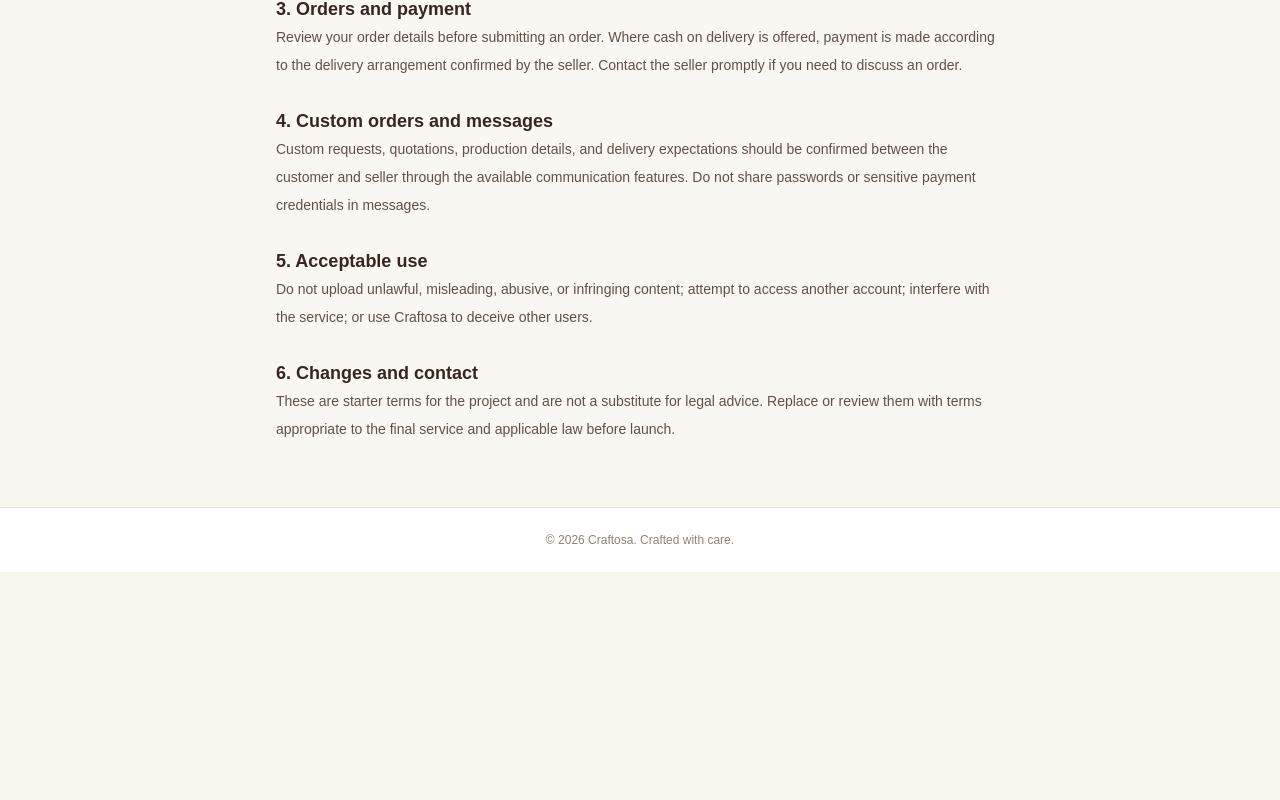
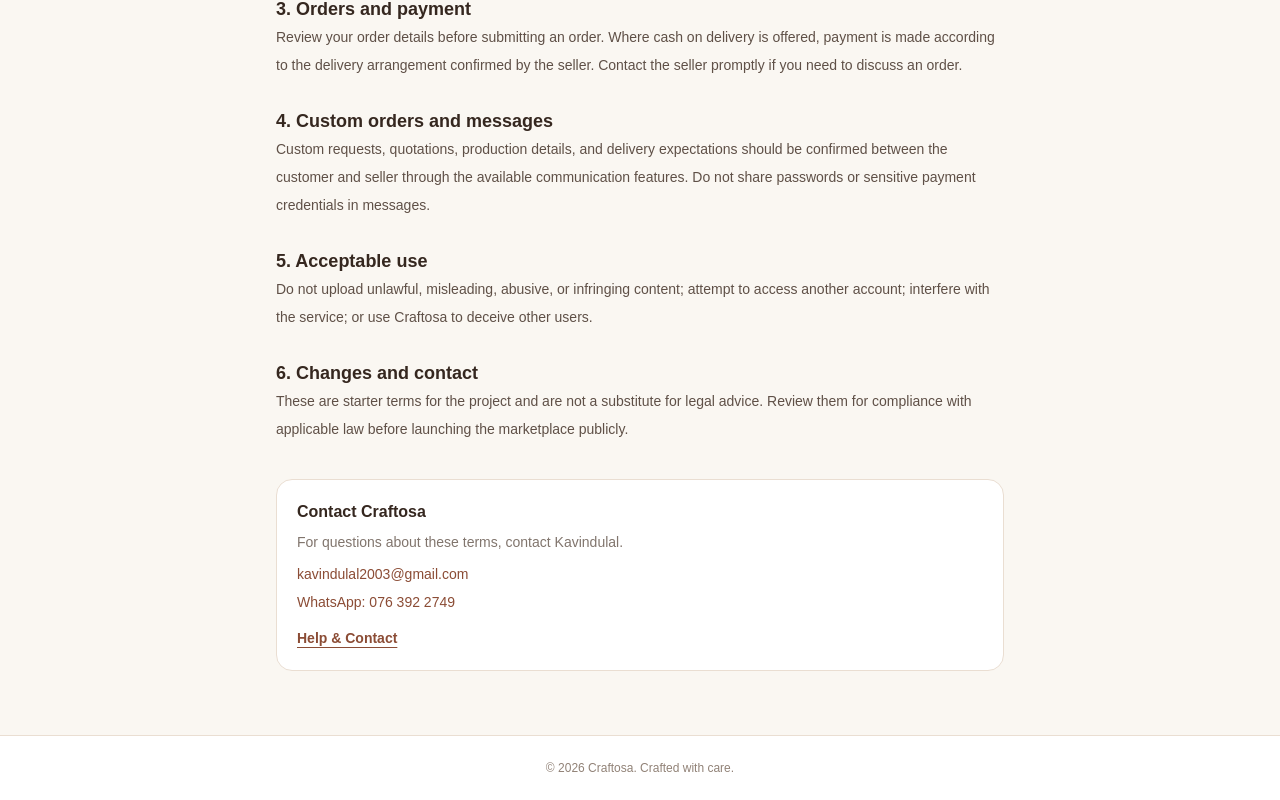
Before and after one commit to Kavindulal/craftosa, a Next.js app in the folder frontend/: page /terms in a window 1280 px wide. Shown: the part 546-1346 px from the top of the page. Before the commit the page ends 1118 px from the top, so only its background shows below. Built offline with nearby package versions, Linux system fonts and the light colour scheme.

Commit message:
Add Craftosa contact details to terms page

```diff
--- a/frontend/app/terms/page.tsx
+++ b/frontend/app/terms/page.tsx
@@ -44,9 +44,16 @@ export default function TermsPage() {
           </section>
           <section>
             <h2 className="text-lg font-semibold text-[#35271f]">6. Changes and contact</h2>
-            <p>These are starter terms for the project and are not a substitute for legal advice. Replace or review them with terms appropriate to the final service and applicable law before launch.</p>
+            <p>These are starter terms for the project and are not a substitute for legal advice. Review them for compliance with applicable law before launching the marketplace publicly.</p>
           </section>
         </div>
+        <section className="mt-9 rounded-2xl border border-[#eaded2] bg-white p-5">
+          <h2 className="font-semibold text-[#35271f]">Contact Craftosa</h2>
+          <p className="mt-2 text-sm text-[#81756d]">For questions about these terms, contact Kavindulal.</p>
+          <a href="mailto:kavindulal2003@gmail.com" className="mt-3 block text-sm text-[#8b4c35] hover:underline">kavindulal2003@gmail.com</a>
+          <a href="https://wa.me/94763922749" target="_blank" rel="noreferrer" className="mt-2 block text-sm text-[#8b4c35] hover:underline">WhatsApp: 076 392 2749</a>
+          <Link href="/help" className="mt-4 inline-block text-sm font-semibold text-[#8b4c35] underline underline-offset-4">Help & Contact</Link>
+        </section>
       </article>
       <footer className="border-t border-[#eaded2] bg-white px-5 py-6 text-center text-xs text-[#918277]">© 2026 Craftosa. Crafted with care.</footer>
     </main>
```
